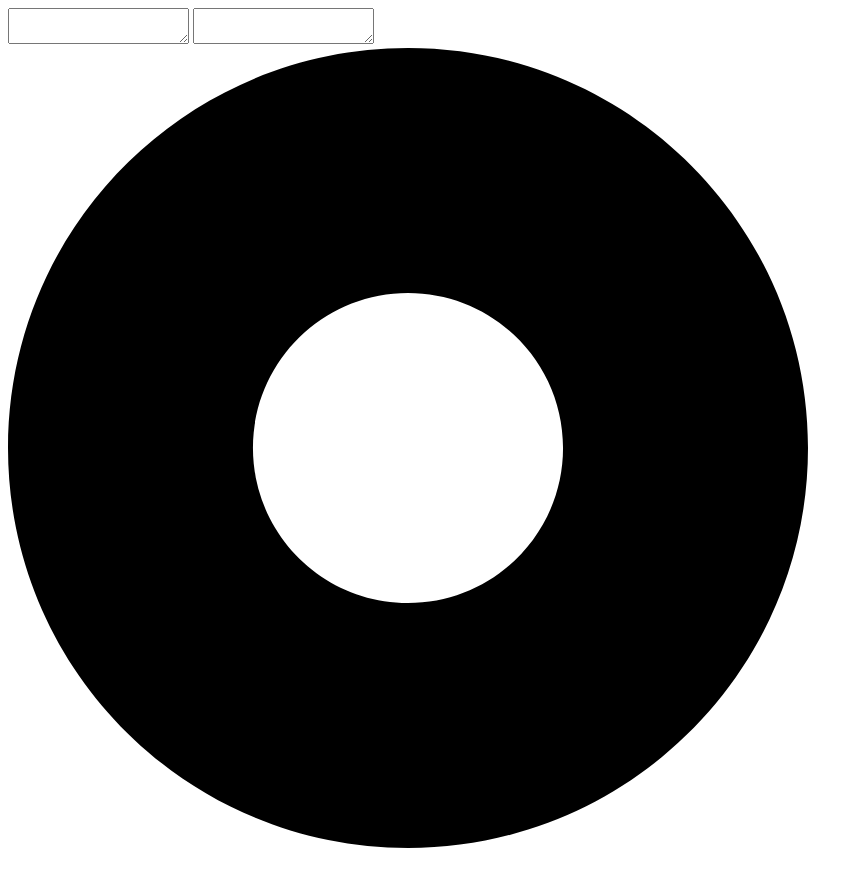
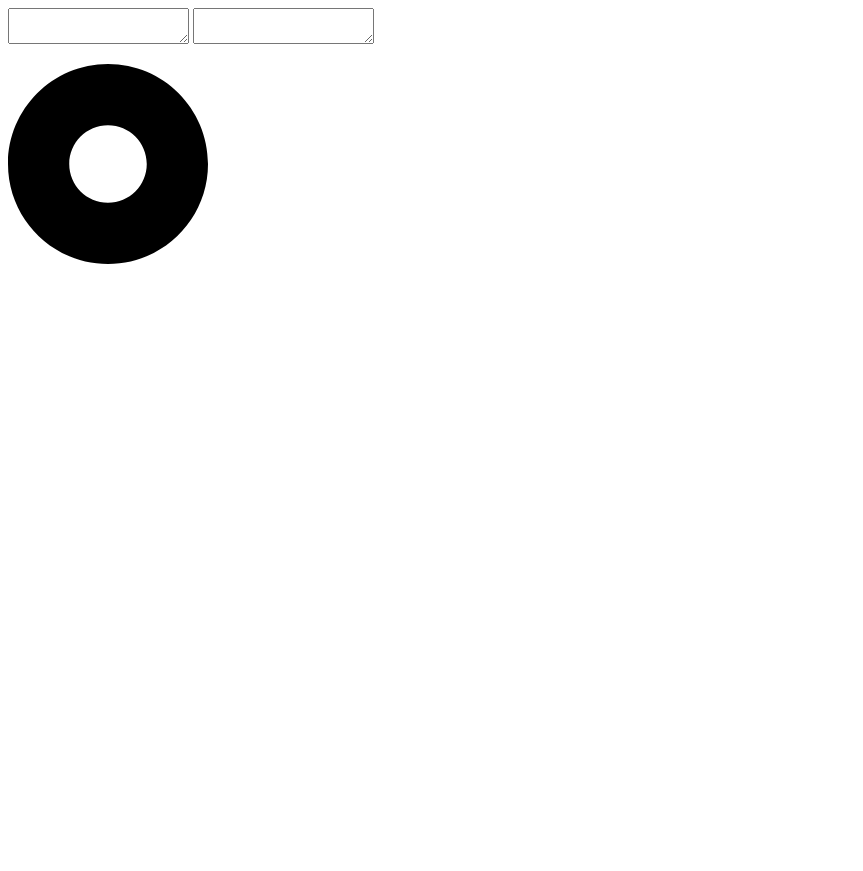
Before and after one commit to HenryHell0/henryhell0.github.io, a plain HTML site: page index.html in a window 1280 px wide. Shown: the whole page, without its empty margins (0-863 px from the left). After the commit the page ends 800 px from the top, so only its background shows below. Drawn offline with nearby package versions, Linux system fonts and the light colour scheme.

Commit message:
Add files via upload

```diff
--- a/index.html
+++ b/index.html
@@ -9,8 +9,9 @@
     <textarea id="sourceText"></textarea>
     <textarea id="resultText"></textarea>
     <br>
-        <img id="toggleButton" onclick="toggleSpeech()" src="assets/record.svg"> </img>
-        <h3 id="output" class="hide"></h3>
+    <p onclick="toggleSpeech()">
+        <img id="toggleButton"  src="assets/record.svg" width="200px" height="200px"> </img>
+    <p>
 
      </body>
      <script src="index.js">
--- a/index.js
+++ b/index.js
@@ -47,6 +47,7 @@ function runSpeechRecog () {
 
             var transcript = e.results[i][0].transcript;
             //transcript.replace("\n", "<br>");
+
             sourceTextarea.innerHTML += transcript;
             translate();
         }
```
